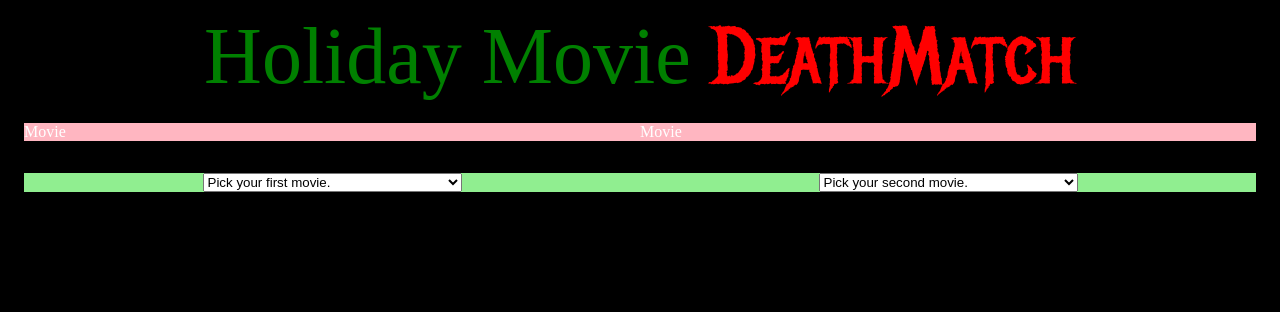
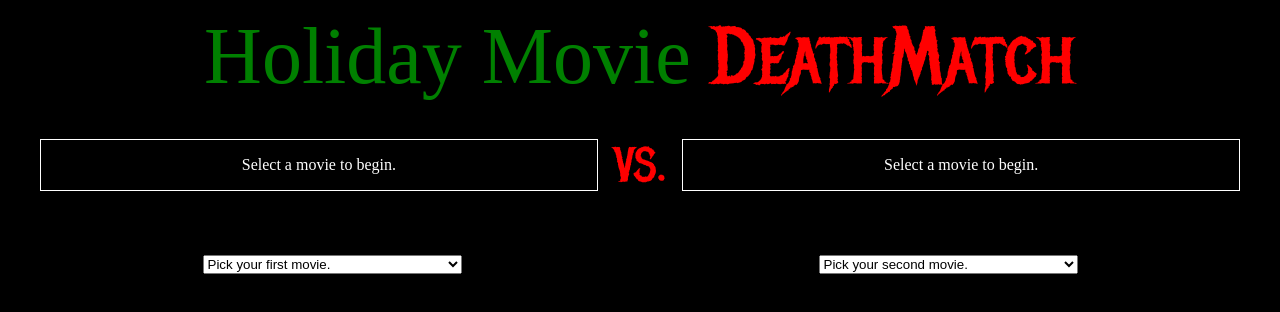
Before and after one commit to wijohnst/holiday_movie_bracket_simulator, a React (Create React App) app: page / in a window 1280 px wide. Shown: the top 312 px of the page. Built offline with nearby package versions, Linux system fonts and the light colour scheme.

Commit message:
added movie feature page and upgraded API

```diff
--- a/src/Components/Deathmatch.js
+++ b/src/Components/Deathmatch.js
@@ -7,12 +7,22 @@ const ComponentWrapper = styled.section`
     display: flex;
     padding: 1rem;
 `
+const Versus = styled.div`
+    font-family: 'Metal Mania', cursive;
+    font-size: 3rem;
+    display: flex;
+    flex-direction: column;
+    justify-content: center;
+    align-items: center;
+    color: red;
+`
 
 export default function Deathmatch() {
     return (
         <ComponentWrapper>
-            <Movie />
-            <Movie />
+            <Movie position={0} />
+            <Versus>VS.</Versus>
+            <Movie position={1} />
         </ComponentWrapper>
     )
 }
--- a/src/Components/Layout.js
+++ b/src/Components/Layout.js
@@ -10,7 +10,6 @@ import Header from './Header'
 const AppWrapper = styled.section`
     /* height: 100%; */
 `
-
 export default function Layout(props) {
 
     const { children } = props;
--- a/src/Components/Movie.js
+++ b/src/Components/Movie.js
@@ -1,16 +1,35 @@
-import React from 'react'
+import React, { useContext, useEffect, useState } from 'react'
 import styled from 'styled-components'
+
+import { ViewContext } from '../Store/ViewContext'
+import MovieCard from './MovieCard';
 
 const ComponentWrapper = styled.section`
     width: 100%;
     height: 100%;
-    background-color: lightpink;
+    border: solid thin white;
+    margin: 1rem;
+    display: flex;
+    flex-direction: column;
+    justify-content: center;
+    align-items: center;
 `
 
-export default function Movie() {
+export default function Movie(props) {
+
+    const { position } = props;
+    const { viewData:{selection} } = useContext(ViewContext);
+    const [ movie, setMovie ] = useState(undefined);
+
+    useEffect(() =>{
+        if(selection[position]){
+            setMovie(selection[position]);
+        }
+    },[selection])
+
     return (
         <ComponentWrapper>
-           Movie
+           {(movie ? <MovieCard target={movie} /> : <p>Select a movie to begin.</p>)}
         </ComponentWrapper>
     )
 }
--- /dev/null
+++ b/src/Components/MovieCard.js
@@ -0,0 +1,56 @@
+import React, { useEffect, useState } from 'react'
+import styled from 'styled-components'
+
+import { formatQueryString, getMovieData } from '../Utilities/getMovies'
+
+const ComponentWrapper = styled.section`
+    color: white;
+    padding: .25rem;
+
+`
+const Card = styled.section`
+    display: flex;
+    flex-direction: column;
+    justify-content: center;
+    align-items: center;
+`
+const Title = styled.span`
+    font-size: 3rem;
+`
+const Image = styled.img`
+    height: 300px;
+`
+const MetaScore = styled.span`
+    margin-top: .5rem;
+    font-size: 2rem;
+    font-weight: 300;
+    &:before{
+        content: "Metascore:";
+        margin-right: .25rem;
+    }
+`
+const ReleaseYear = styled.span``
+
+export default function MovieCard(props) {
+
+    const { target } = props;
+    const [ movieData, setMovieData ] = useState(undefined);
+
+    useEffect(() =>{
+        const queryString = formatQueryString(target);
+        getMovieData(queryString).then(data => setMovieData(data));
+    },[target])
+
+    return (
+        <ComponentWrapper>
+            {(movieData ?
+            <Card>
+                <Title>{movieData.Title}</Title>
+                <ReleaseYear>{movieData.Year}</ReleaseYear>
+                <Image src={movieData.Poster} alt={`Poster for ${movieData.Title}`} />
+                <MetaScore>{movieData.Metascore}</MetaScore>
+            </Card>
+            : <p>Getting Movie Data...</p>)}
+        </ComponentWrapper>
+    )
+}
--- a/src/Components/MovieSelect.js
+++ b/src/Components/MovieSelect.js
@@ -8,10 +8,10 @@ import getMovies from '../Utilities/getMovies'
 const ComponentWrapper = styled.section`
     width: 100%;
     height: 100%;
-    background-color: lightgreen;
     display: flex;
     justify-content: center;
     align-items: center;
+    margin: 1rem;
 `
 export default function MovieSelect(props) {
 
--- a/src/Utilities/apiKey.js
+++ b/src/Utilities/apiKey.js
@@ -1,5 +1,5 @@
 export default function apiKey(){
 
-    const key = '307d5281'
+    const key = 'dd705da4'
     return key;
 }
--- a/src/Utilities/getMovies.js
+++ b/src/Utilities/getMovies.js
@@ -1,16 +1,18 @@
 import axios from 'axios'
 import apiKey from './apiKey'
 
-export function getMovieData(title){
+export function getMovieData(queryString){
 
     const key = apiKey();
 
-    axios({
+    let data = axios({
         method: 'get',
-        url: `http://www.omdbapi.com/?apikey=${key}&t=It's+a+wonderful+life`
+        url: `http://www.omdbapi.com/?apikey=${key}&t=${queryString}`
     })
-    .then((response) => response)
+    .then((response) => response.data)
     .catch((error) => console.log(error))
+
+    return data;
 }
 
 export default function getMovies(){
@@ -51,3 +53,7 @@ export default function getMovies(){
         "How The Grinch Stole Christmas (1966)",
     ]
 }
+
+export function formatQueryString(movieTitle){
+    return movieTitle.replace(/\s/g,"+");
+}
```
Also changed, not shown: 1 other file (tests, documents, lock files or other folders).
